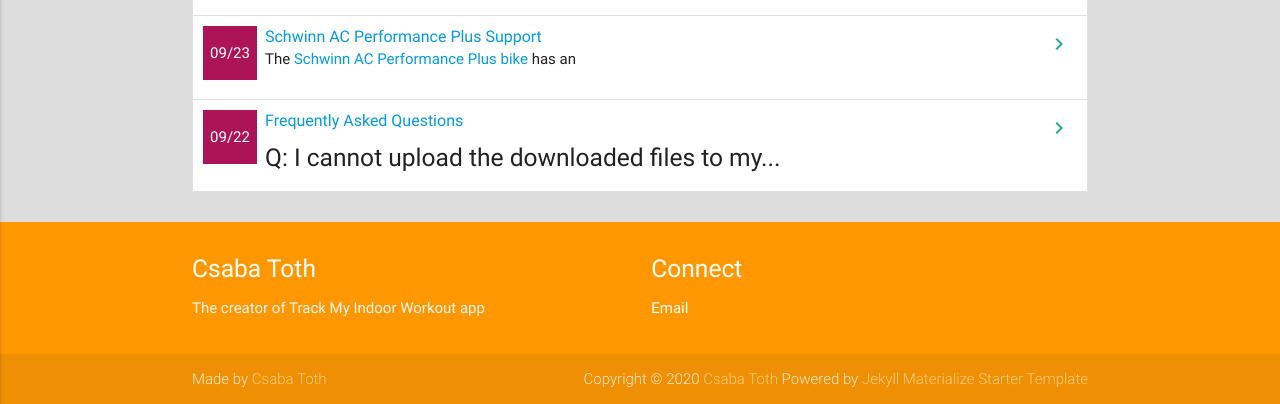
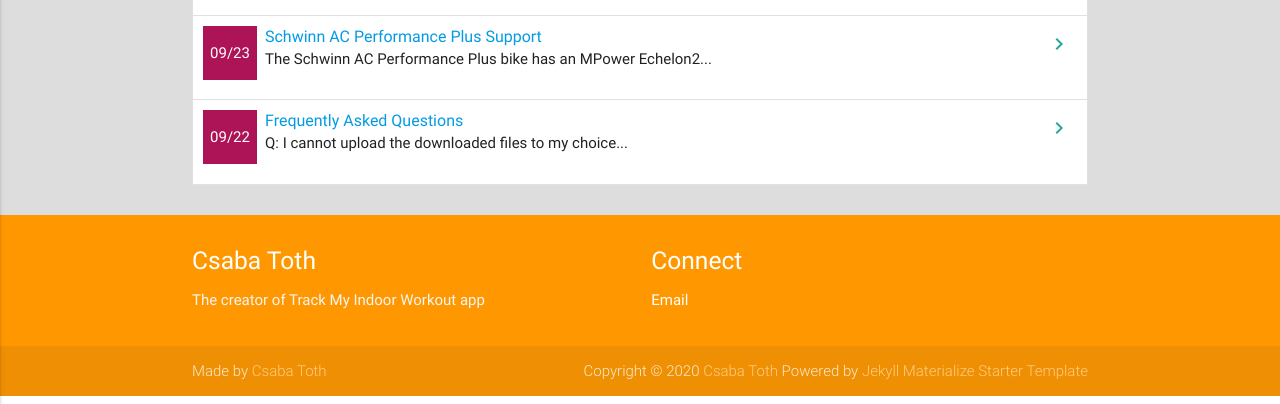
Before and after one commit to TrackMyIndoorWorkout/TrackMyIndoorWorkout.github.io, a Jekyll site: the page built from index.md, in a window 1280 px wide and 900 px high, scrolled down 1908 px, cut to the strip 496-900 px from the top of the window. Built offline with Jekyll 4.4.1, drawn with Linux system fonts in a browser that asks for light colours.

Commit message:
Solve issue when the post body contained order/unordered lists it screwed up the blog list

```diff
--- a/_layouts/home.html
+++ b/_layouts/home.html
@@ -80,7 +80,7 @@ layout: default
           <div class="date-post">{{ post.date | date: date_format }}</div>
           <span class="title"><a class="post-link" href="{{ post.url | relative_url }}">{{ post.title | escape }}</a></span>
           <p>
-             {{ post.content | truncatewords: 10 }}
+             {{ post.content | strip_html | truncatewords: 10 }}
           </p>
           <a href="{{ post.url | relative_url }}" class="secondary-content"><i class="material-icons">navigate_next</i></a>
         </li>
```
